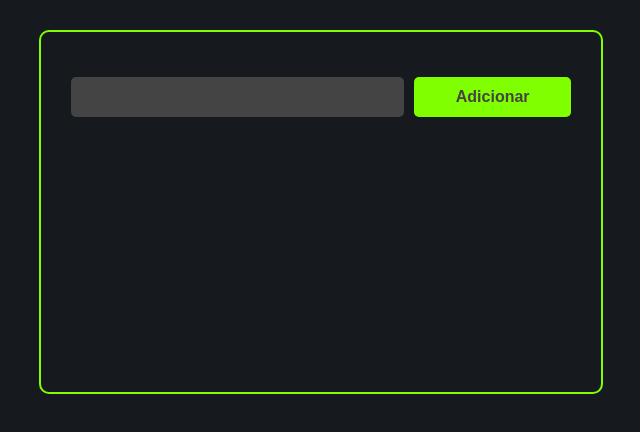
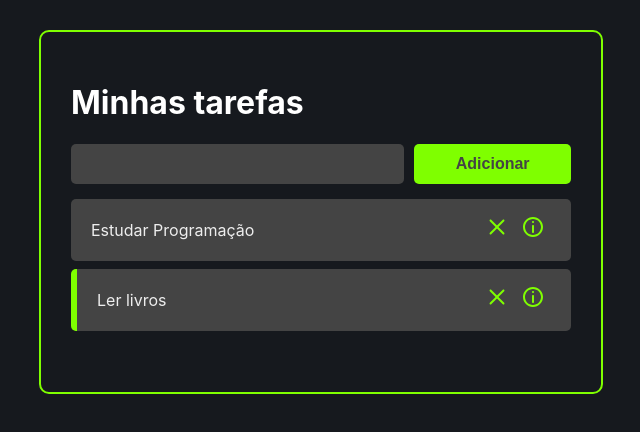
Before and after one commit to carloshenryck/trybe-exercises, a React (Vite) app in the folder front-end/bloco-10-introducao-a-react/dia-1-hello-world-no-react/firstProject/: page / in a window 1280 px wide. Shown: the top 432 px of the page, without its empty margins (319-959 px from the left). Built offline with nearby package versions, Linux system fonts and the light colour scheme.

Commit message:
adicionar e remover tarefas

```diff
--- a/front-end/bloco-10-introducao-a-react/dia-1-hello-world-no-react/firstProject/package.json
+++ b/front-end/bloco-10-introducao-a-react/dia-1-hello-world-no-react/firstProject/package.json
@@ -10,6 +10,7 @@
   "dependencies": {
     "react": "^18.0.0",
     "react-dom": "^18.0.0",
+    "react-icons": "^4.3.1",
     "uuid": "^8.3.2"
   },
   "devDependencies": {
--- a/front-end/bloco-10-introducao-a-react/dia-1-hello-world-no-react/firstProject/src/App.jsx
+++ b/front-end/bloco-10-introducao-a-react/dia-1-hello-world-no-react/firstProject/src/App.jsx
@@ -1,6 +1,7 @@
 import React, { useState } from 'react';
 import {v4 as uuidv4} from 'uuid'
 
+import Header from './components/Header';
 import Tasks from './components/Tasks';
 import AddTask from './components/AddTask';
 import './App.css'
@@ -40,19 +41,21 @@ const App = () => {
   }
 
   const handleTaskDeletion = (taskId) => {
-    const newTasks = tasks.filter(task => task.id !== taskId);
+    const newTask = tasks.filter(task => task.id !== taskId);
 
-    setTasks(newTasks);
+    setTasks(newTask);
   }
 
   return (
     <>
       <div className="container">
-        <AddTask handleTaskAddition={handleTaskAddition}/>
+        <Header />
+        <AddTask handleTaskAddition={handleTaskAddition} />
         <Tasks
           tasks={tasks}
           handleTaskClick={handleTaskClick}
-          handleTaskDeletion={handleTaskDeletion} />
+          handleTaskDeletion={handleTaskDeletion}
+        />
       </div>
     </>
   )
--- /dev/null
+++ b/front-end/bloco-10-introducao-a-react/dia-1-hello-world-no-react/firstProject/src/components/Header.jsx
@@ -0,0 +1,7 @@
+import React from "react";
+
+const Header = () => {
+  return <h1>Minhas tarefas</h1> ;
+}
+
+export default Header;
--- a/front-end/bloco-10-introducao-a-react/dia-1-hello-world-no-react/firstProject/src/components/Task.css
+++ b/front-end/bloco-10-introducao-a-react/dia-1-hello-world-no-react/firstProject/src/components/Task.css
@@ -13,10 +13,10 @@
   cursor: pointer;
 }
 
-.remove-task-button {
+.remove-task-button, .see-task-details-button  {
   background-color: #444;
   border: none;
-  font-size: 16px;
+  font-size: 24px;
   color: chartreuse;
   cursor: pointer;
 }
--- a/front-end/bloco-10-introducao-a-react/dia-1-hello-world-no-react/firstProject/src/components/Task.jsx
+++ b/front-end/bloco-10-introducao-a-react/dia-1-hello-world-no-react/firstProject/src/components/Task.jsx
@@ -1,7 +1,9 @@
 import React from "react";
+import { CgClose, CgInfo } from 'react-icons/cg'
+
 import './Task.css'
 
-const Task = ({ task, handleTaskClick, handleTaskDeletion }) => {
+const Task = ({ task, handleTaskClick, handleTaskDeletion}) => {
   return (
     <div
       className="task-container"
@@ -12,7 +14,18 @@ const Task = ({ task, handleTaskClick, handleTaskDeletion }) => {
         </div>
 
         <div className="buttons-container">
-          <button className="remove-task-button" onClick={() => handleTaskDeletion(task.id)} >x</button>
+          <button
+            className="remove-task-button"
+            onClick={() => handleTaskDeletion(task.id)}
+          >
+            <CgClose />
+          </button>
+
+          <button
+            className="see-task-details-button"
+          >
+            <CgInfo />
+          </button>
         </div>
     </div>
   );
--- a/front-end/bloco-10-introducao-a-react/dia-1-hello-world-no-react/firstProject/src/components/Tasks.jsx
+++ b/front-end/bloco-10-introducao-a-react/dia-1-hello-world-no-react/firstProject/src/components/Tasks.jsx
@@ -4,9 +4,7 @@ import Task from './Task';
 const Tasks = ({ tasks, handleTaskClick, handleTaskDeletion }) => {
   return (
     <>
-      {tasks.map((task) => {
-        <Task task={task} handleTaskClick={handleTaskClick} handleTaskDeletion={handleTaskDeletion} />
-      })}
+      {tasks.map(task => <Task task={task} handleTaskClick={handleTaskClick} handleTaskDeletion={handleTaskDeletion} />)}
     </>
   );
 }
```
Also changed, not shown: 1 other file (tests, documents, lock files or other folders).
